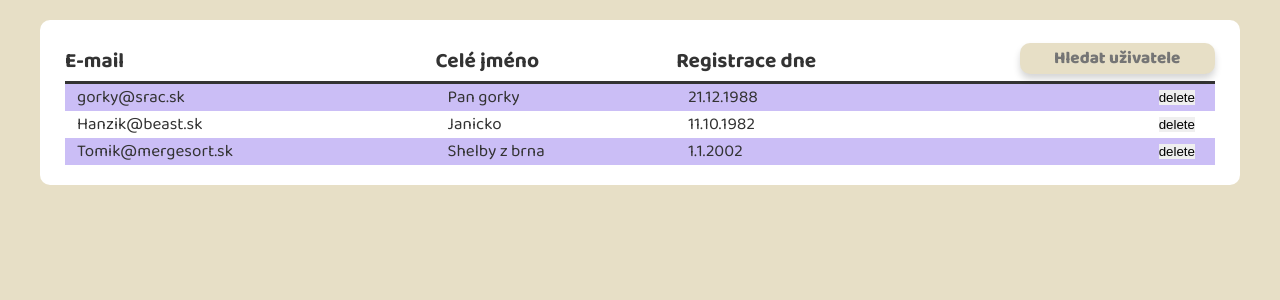
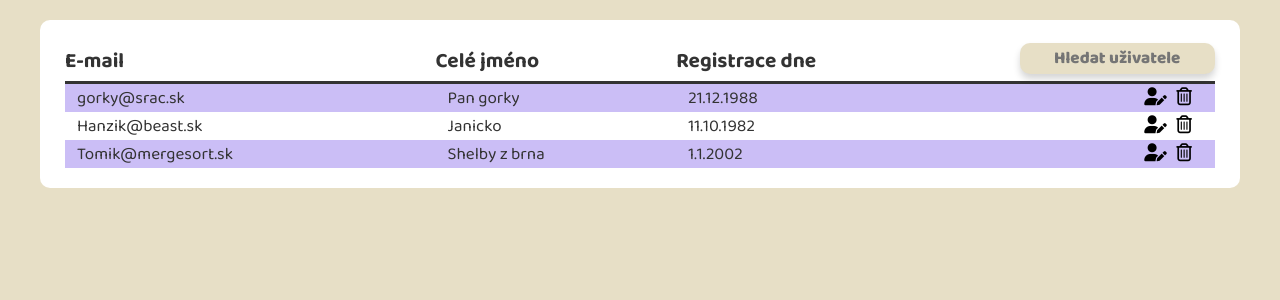
Before and after one commit to gorky22/IIS_BOOKSHOP, a Flask app: page /admin/ in a window 1280 px wide. Shown: the part 80-380 px from the top of the page. Run offline with Flask 2, Linux system fonts and the light colour scheme.

Commit message:
[ADD] - icons

```diff
--- a/website/static/css/admin/admin.css
+++ b/website/static/css/admin/admin.css
@@ -90,7 +90,30 @@ input[type=text]:focus, input[type=text]:hover {
     text-align: right;
 }
 
-.deleteBtn {
+.deleteBtn, .editBtn {
     border-style: none;
     border: none;
+    background-color: transparent;
+    font-size: 1.8rem;
+    border-radius: 1rem;
+    vertical-align: center;
+    padding: 0.3rem;
+
 }
+
+
+tr:nth-child(odd) .deleteBtn:hover {
+    color: #623CEA;
+}
+
+tr:nth-child(even) .deleteBtn:hover {
+    color: #FFF;
+}
+
+tr:nth-child(odd) .editBtn:hover {
+    color: #623CEA;
+}
+
+tr:nth-child(even) .editBtn:hover {
+    color: #FFF;
+}
--- a/website/templates/admin/admin.html
+++ b/website/templates/admin/admin.html
@@ -2,6 +2,7 @@
 
 {% block link_block %}
     <link rel="stylesheet" href="/static/css/admin/admin.css">
+    <link rel="stylesheet" href="https://cdnjs.cloudflare.com/ajax/libs/font-awesome/6.0.0-beta2/css/all.min.css">
 {% endblock %}
 
 {% block body_block %}
@@ -28,7 +29,16 @@
             <td>{{ user['data']}}</td>
             <td class="deleteForm">
                 <form method="post">
-                    <input type="button" class="deleteBtn" name="btnDelete" value="delete" data-user={{ user['name'] }}>
+                    <button type="button" class="editBtn" name="btnEdit">
+                        <i class="fas fa-user-edit"></i>
+                    </button>
+
+                    <button type="button" class="deleteBtn" name="btnDelete" data-user={{ user['name'] }}>
+                        <i class="far fa-trash-alt"></i>
+                    </button>
+
+
+                    <!-- <input type="button" class="deleteBtn" name="btnDelete" value="delete" data-user={{ user['name'] }}> -->
                 </form >
             </td>
             <script type="text/javascript" src="/static/js/admin.js"></script>
```
